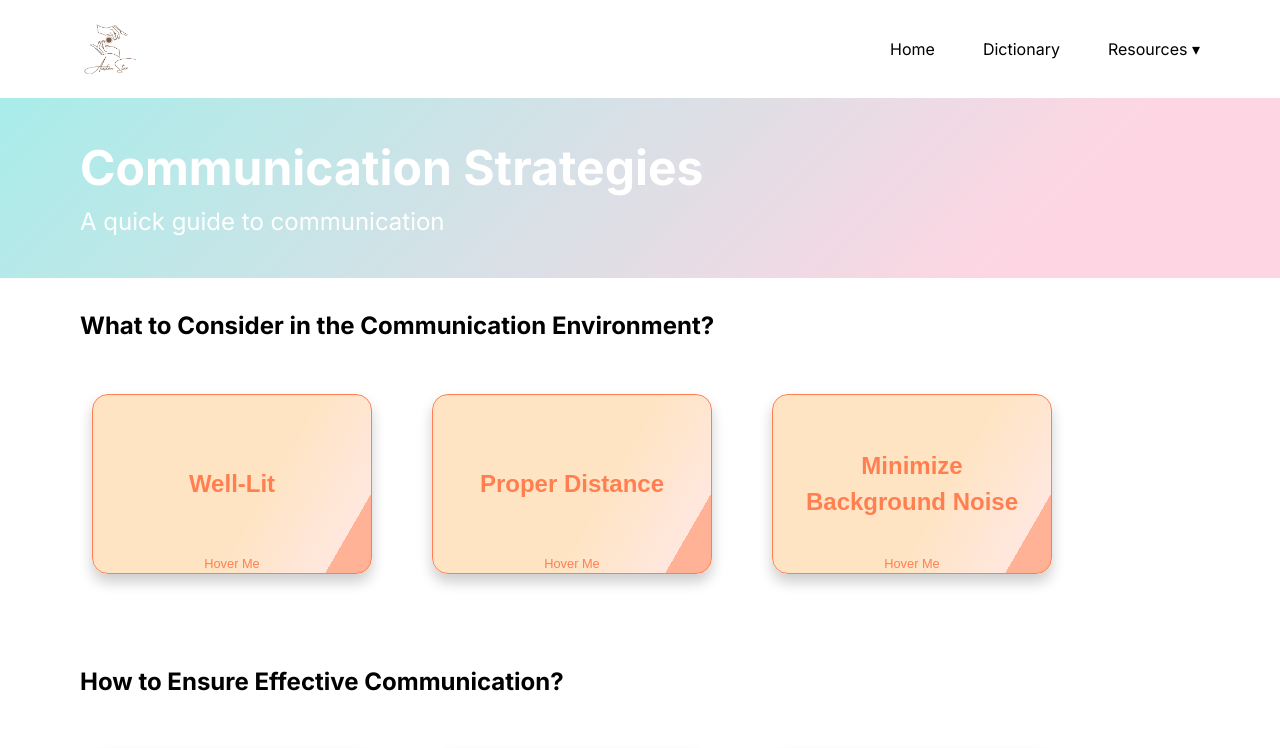
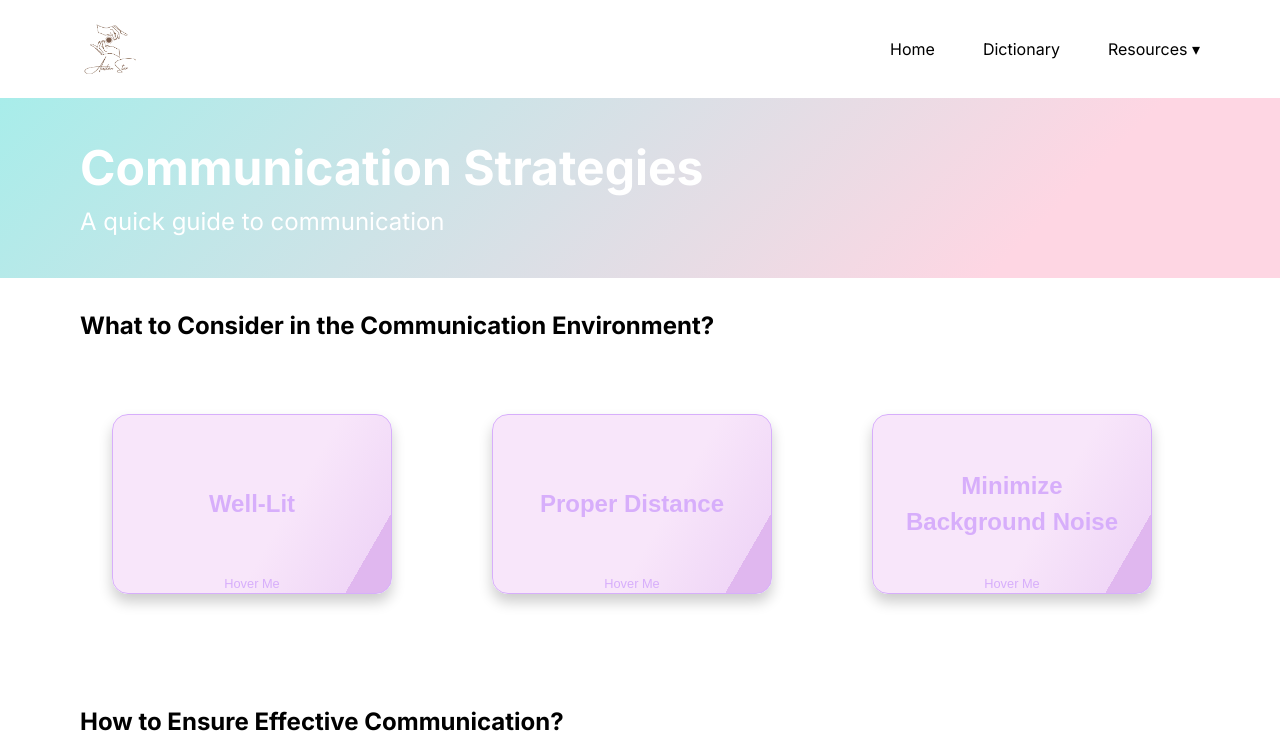
Before and after one commit to victorwkb/AuslanStar, a Next.js app in the folder webapp/: page /resources/support/socialandemotion in a window 1280 px wide. Shown: the top 748 px of the page. Built offline with nearby package versions, Linux system fonts and the light colour scheme.

Commit message:
flipcard colour changed

```diff
--- a/webapp/styles/FlipCard.module.css
+++ b/webapp/styles/FlipCard.module.css
@@ -8,7 +8,7 @@
 
 .flipCard {
   flex: 0 1 auto; /* flex-grow, flex-shrink, flex-basis */
-  margin: 20px;
+  margin: 40px;
   background-color: transparent;
   width: 280px;
   height: 180px;
@@ -46,8 +46,11 @@
   height: 100%;
   -webkit-backface-visibility: hidden;
   backface-visibility: hidden;
-  border: 1px solid coral;
+  border: 1px solid #d7aefb; /* 略深的粉紫色边框 */
   border-radius: 1rem;
+  background: linear-gradient(120deg, #f8e6fa 60%, #f0d7f7 88%, #e8c7f3 40%, #e0b7ef 48%);
+  color: #d7aefb; /* 略深的粉紫色文本 */
+  padding: 20px;
 }
 
 .flipCardBack {
@@ -60,22 +63,10 @@
   height: 100%;
   -webkit-backface-visibility: hidden;
   backface-visibility: hidden;
-  border: 1px solid coral;
+  border: 1px solid #d7aefb; /* 略深的粉紫色边框 */
   border-radius: 1rem;
-}
-
-.flipCardFront {
-  background: linear-gradient(120deg, bisque 60%, rgb(255, 231, 222) 88%,
-     rgb(255, 211, 195) 40%, rgba(255, 127, 80, 0.603) 48%);
-  color: #ff7f50;
-  display: flex;
-  padding: 20px;
-}
-
-.flipCardBack {
-  background: linear-gradient(120deg, rgb(255, 174, 145) 30%, coral 88%,
-     bisque 40%, rgb(255, 185, 160) 78%);
-  color: white;
+  background: linear-gradient(120deg, #e8c7f3 30%, #d7aefb 88%, #f8e6fa 40%, #e0b7ef 78%);
+  color: #ffffff; /* 白色文本 */
   transform: rotateY(180deg);
   padding: 20px;
 }
@@ -83,6 +74,7 @@
 .centerText {
   font-size: 1.5em;
   font-weight: bold;
+  color: #d7aefb; /* 略深的粉紫色文本 */
 }
 
 .hoverText {
@@ -91,7 +83,7 @@
   left: 0;
   right: 0;
   font-size: 0.8em;
-  color: #ff7f50;
+  color: #d7aefb; /* 略深的粉紫色文本 */
   transition: font-size 0.3s ease;
 }
 
```
